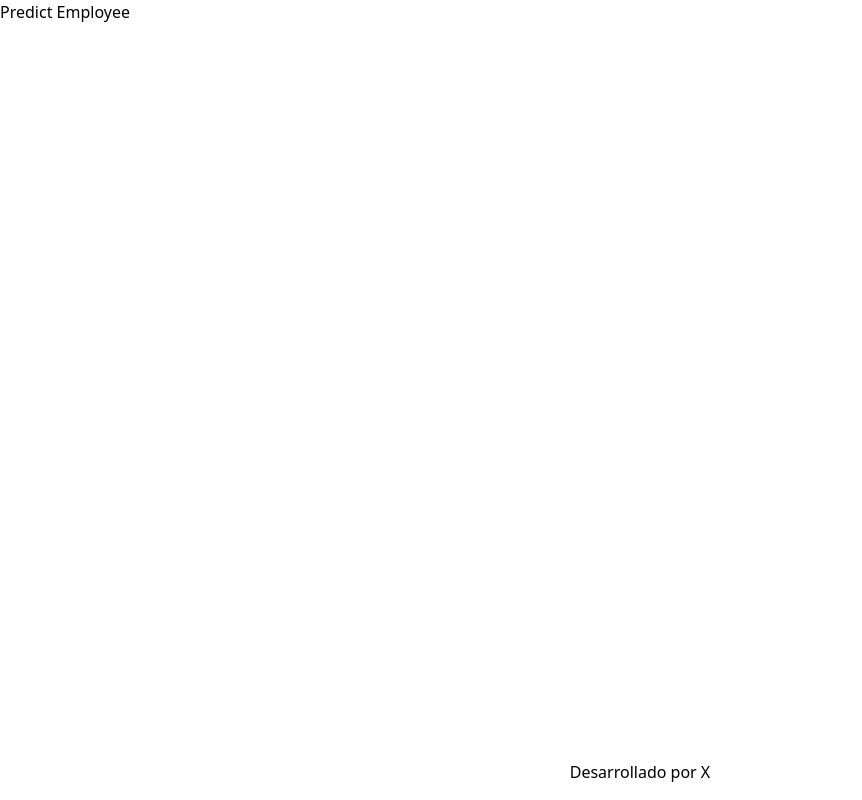
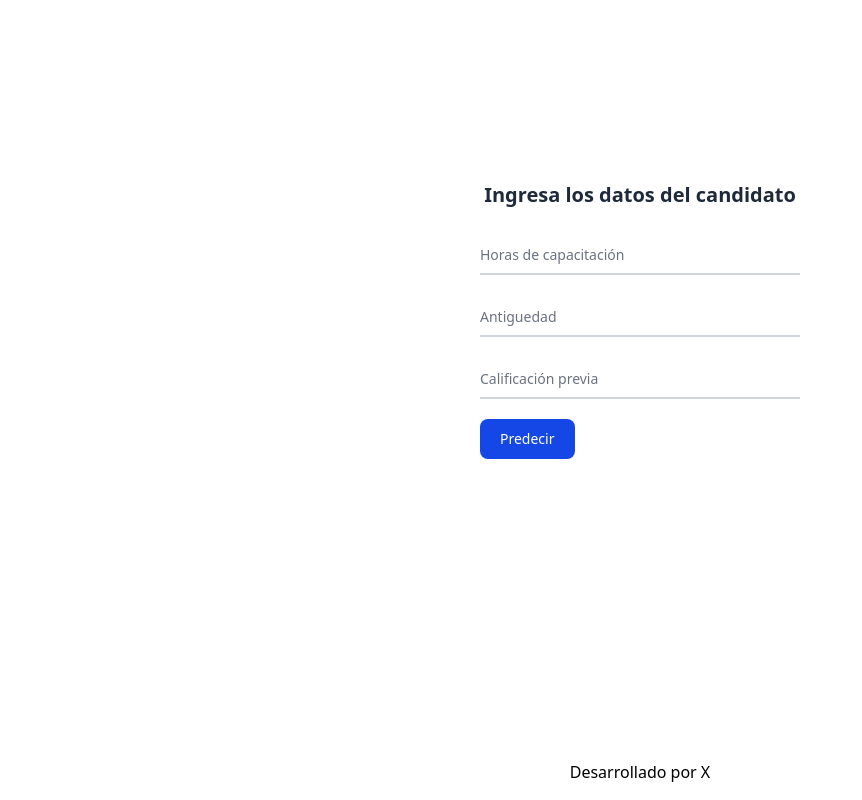
Before and after one commit to JGRoldan/Labo-I, a React (Vite) app in the folder TP-inicial/frontend/: page /predict-employee in a window 1280 px wide. Shown: the whole page, without its empty margins (0-862 px from the left). Built offline with nearby package versions, Linux system fonts and the light colour scheme.

Commit message:
feat(employee): Add predict employee page & logic

```diff
--- a/TP-inicial/frontend/src/pages/PredictEmployee.jsx
+++ b/TP-inicial/frontend/src/pages/PredictEmployee.jsx
@@ -1,5 +1,47 @@
+import { useState } from 'react'
+
 function PredictEmployee() {
-    return <h1>Predict Employee</h1>
+    const [formData, setFormData] = useState({
+        horas_capacitacion: '',
+        antiguedad: '',
+        calificacion_prev: ''
+    })
+    const [result, setResult] = useState(null)
+
+    const handleSubmit = async (e) => {
+        e.preventDefault()
+        //Lógica para llamar al backend
+
+        alert(JSON.stringify(formData))
+
+        setFormData({
+            horas_capacitacion: '',
+            antiguedad: '',
+            calificacion_prev: ''
+        })
+    }
+
+    return (
+        <section className="flex flex-col justify-center items-center min-h-[80vh]">
+            <h1 className='text-xl font-bold text-gray-800 mb-6'>Ingresa los datos del candidato</h1>
+            <form className="w-[25%]" onSubmit={handleSubmit}>
+                <div className="relative z-0 w-full mb-5 group">
+                    <input value={formData.horas_capacitacion} onChange={(e) => setFormData({ ...formData, horas_capacitacion: e.target.value })} type="number" name="floating_antiguedad" id="floating_antiguedad" min={0} max={10} className="block py-2.5 px-0 w-full text-sm text-gray-900 bg-transparent border-0 border-b-2 border-gray-300 appearance-none focus:outline-none focus:ring-0 focus:border-blue-600 peer" placeholder=" " required />
+                    <label htmlFor="floating_antiguedad" className="peer-focus:font-medium absolute text-sm text-gray-500 duration-300 transform -translate-y-6 scale-75 top-3 -z-10 origin-[0] peer-focus:start-0 rtl:peer-focus:translate-x-1/4 rtl:peer-focus:left-auto peer-focus:text-blue-600 peer-placeholder-shown:scale-100 peer-placeholder-shown:translate-y-0 peer-focus:scale-75 peer-focus:-translate-y-6">Horas de capacitación</label>
+                </div>
+                <div className="relative z-0 w-full mb-5 group">
+                    <input value={formData.antiguedad} onChange={(e) => setFormData({ ...formData, antiguedad: e.target.value })} type="number" name="floating_capacitacion" id="floating_capacitacion" min={0} max={10} className="block py-2.5 px-0 w-full text-sm text-gray-900 bg-transparent border-0 border-b-2 border-gray-300 appearance-none focus:outline-none focus:ring-0 focus:border-blue-600 peer" placeholder=" " required />
+                    <label htmlFor="floating_capacitacion" className="peer-focus:font-medium absolute text-sm text-gray-500 duration-300 transform -translate-y-6 scale-75 top-3 -z-10 origin-[0] peer-focus:start-0 rtl:peer-focus:translate-x-1/4 rtl:peer-focus:left-auto peer-focus:text-blue-600 peer-placeholder-shown:scale-100 peer-placeholder-shown:translate-y-0 peer-focus:scale-75 peer-focus:-translate-y-6">Antiguedad</label>
+                </div>
+                <div className="relative z-0 w-full mb-5 group">
+                    <input value={formData.calificacion_prev} onChange={(e) => setFormData({ ...formData, calificacion_prev: e.target.value })} type="number" name="floating_calificacion" id="floating_calificacion" min={0} max={10} className="block py-2.5 px-0 w-full text-sm text-gray-900 bg-transparent border-0 border-b-2 border-gray-300 appearance-none focus:outline-none focus:ring-0 focus:border-blue-600 peer" placeholder=" " required />
+                    <label htmlFor="floating_calificacion" className="peer-focus:font-medium absolute text-sm text-gray-500 duration-300 transform -translate-y-6 scale-75 top-3 -z-10 origin-[0] peer-focus:start-0 rtl:peer-focus:translate-x-1/4 rtl:peer-focus:left-auto peer-focus:text-blue-600 peer-placeholder-shown:scale-100 peer-placeholder-shown:translate-y-0 peer-focus:scale-75 peer-focus:-translate-y-6">Calificación previa</label>
+                </div>
+                <button type="submit" className="text-white bg-blue-700 hover:bg-blue-800 focus:ring-4 focus:outline-none focus:ring-blue-300 font-medium rounded-lg text-sm w-full sm:w-auto px-5 py-2.5 text-center dark:bg-blue-600 dark:hover:bg-blue-700 dark:focus:ring-blue-800">Predecir</button>
+            </form>
+            {result && <p>Puntaje predicho: {result}</p>}
+        </section>
+    )
 }
 
 export default PredictEmployee
```
